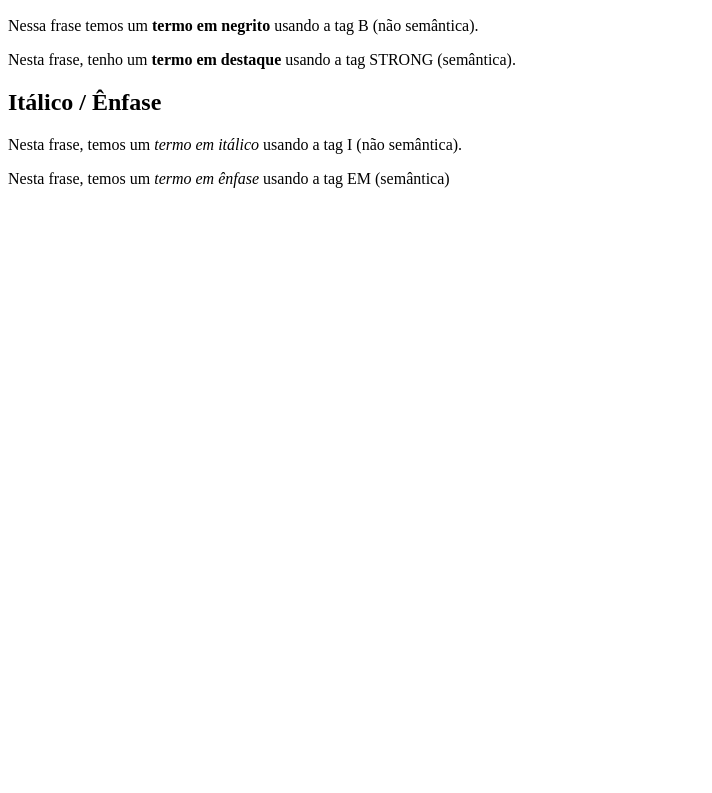
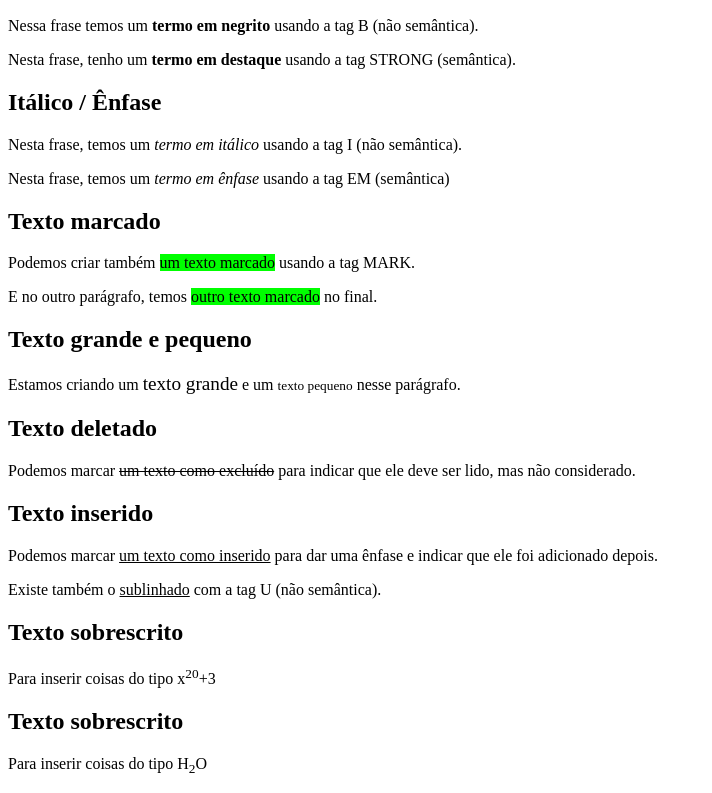
Before and after one commit to Luanbepi01/Repositorio-HTML-CSS, a plain HTML site: page estudos/html-css/exercicios/ex008/index.html in a window 1280 px wide. Shown: the part 110-903 px from the top of the page, without its empty margins (0-712 px from the left). Before the commit the page ends 800 px from the top, so only its background shows below. Drawn offline with Linux system fonts and the light colour scheme.

Commit message:
aprendizado de mais tags
aprendi novas tags e acrescentei

```diff
--- a/estudos/html-css/exercicios/ex008/index.html
+++ b/estudos/html-css/exercicios/ex008/index.html
@@ -4,6 +4,11 @@
     <meta charset="UTF-8">
     <meta name="viewport" content="width=device-width, initial-scale=1.0">
     <title>Formatação de Textos</title>
+    <style>
+        mark {
+            background-color: lime;
+        }
+    </style>
 </head>
 <body>
     <h1>Principais formatações</h1>
@@ -13,6 +18,20 @@
     <h2>Itálico / Ênfase</h2>
     <p>Nesta frase, temos um <i>termo em itálico</i> usando a tag I (não semântica).</p>
     <p>Nesta frase, temos  um <em>termo em ênfase</em> usando a tag EM (semântica)</p>
+    <h2>Texto marcado</h2>
+    <p>Podemos criar também <mark>um texto marcado</mark> usando a tag MARK.</p>
+    <p>E no outro parágrafo, temos <mark>outro texto marcado</mark> no final. </p>
+    <h2>Texto grande e pequeno</h2>
+    <p>Estamos criando um <big>texto grande</big> e um <small>texto pequeno</small> nesse parágrafo.</p>
+    <h2>Texto deletado</h2>
+    <p>Podemos  marcar <del>um texto como excluído</del> para indicar que ele deve ser lido, mas não considerado.</p>
+    <h2>Texto inserido</h2>
+    <p>Podemos marcar <ins>um texto como inserido</ins> para dar uma ênfase e indicar que ele foi adicionado depois.</p>
+    <p>Existe também o <u>sublinhado</u> com a tag  U (não semântica).</p>
+    <h2>Texto sobrescrito</h2>
+    <p>Para inserir coisas do tipo x<sup>20</sup>+3</p>
+    <h2>Texto sobrescrito</h2>
+    <p>Para inserir coisas do tipo H<sub>2</sub>O</p>
 
 </body>
 </html>
```
